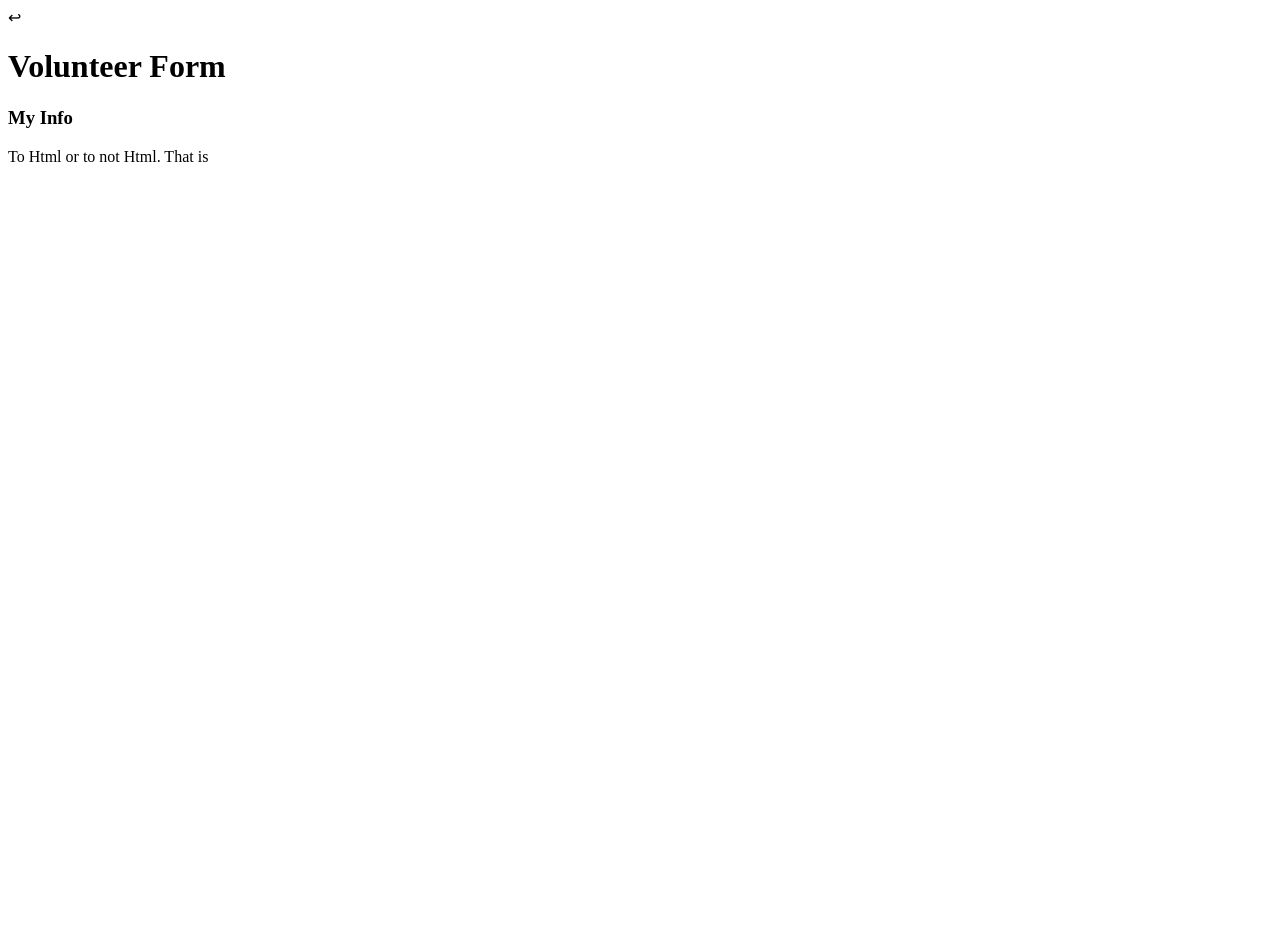
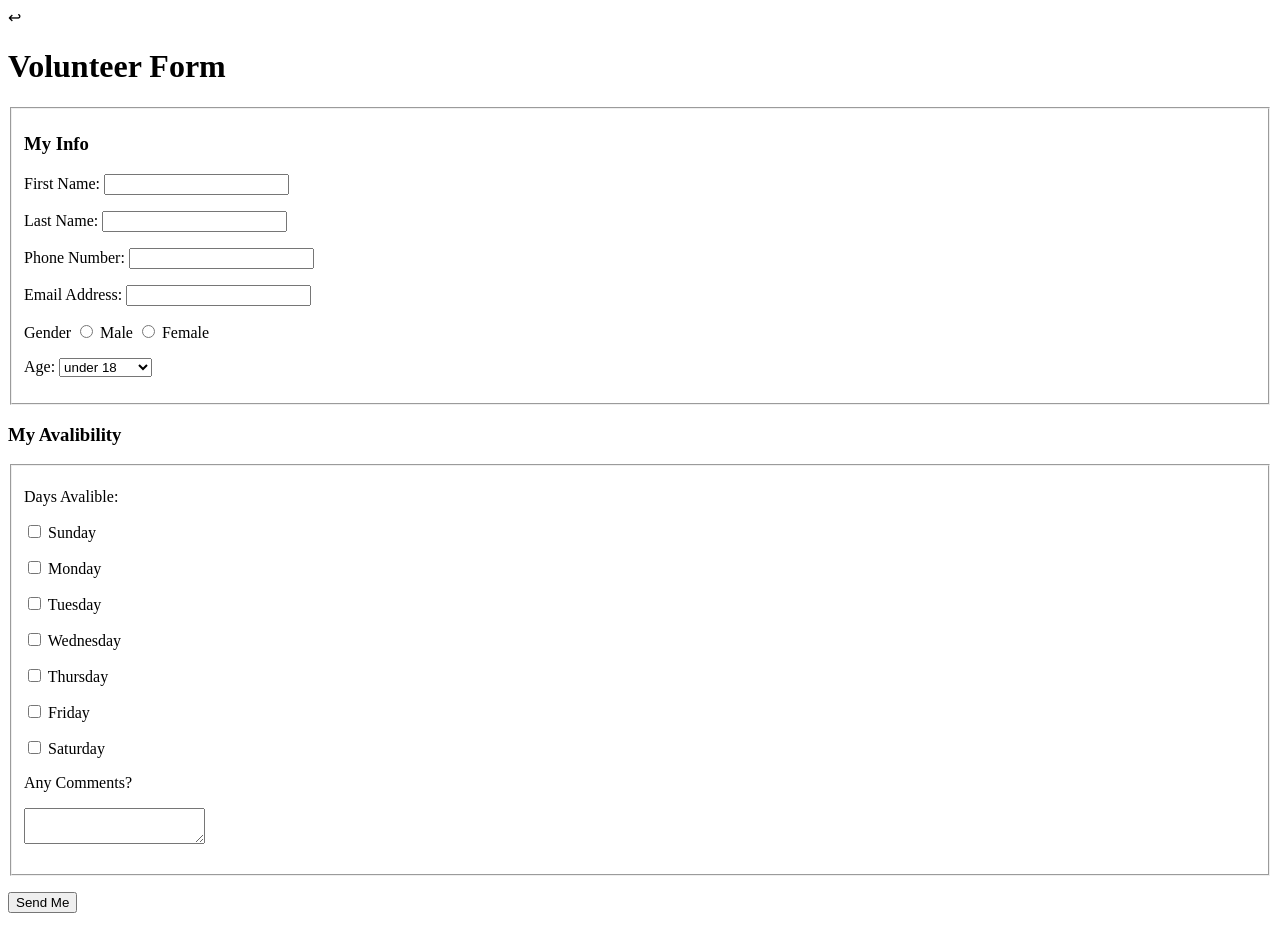
Before and after one commit to jolowu/Lab-4, a plain HTML site: page index.html in a window 1280 px wide. Before the commit the page ends 800 px from the top, so only its background shows below. Drawn offline with Linux system fonts and the light colour scheme.

Commit message:
Update index.html

```diff
--- a/index.html
+++ b/index.html
@@ -7,7 +7,90 @@
 </head>
 <body>
   <h1>Volunteer Form</h1>
-  <h3>My Info</h3>
-  <p>To Html or to not Html. That is </p>
+  <form action="http://bloomingdale.sat.iit.edu/kriedan/lab3formscript.php" method="post">
+    <fieldset>
+
+      <h3>My Info</h3>
+      <p>
+        <label for="first_name">First Name: </label>
+        <input type="text" id="first_name" name="first_name_field">
+      </p>
+      <p>
+        <label for="last_name">Last Name: </label>
+        <input type="text" id="last_name" name="last_name_field">
+      </p>
+      <p>
+        <label for="phone_number">Phone Number: </label>
+        <input type="tel" id="phone_number" name="phone_field">
+      </p>
+      <p>
+        <label for="email">Email Address: </label>
+        <input type="email" id="email" name="email_field">
+      </p>
+      <p>
+        Gender
+        <input type="radio" id="male" name="gender_field" value="Male">
+        <label for="male">Male</label>
+        <input type="radio" id="female" name="gender_field" value="Female">
+        <label for="female">Female</label>
+       </p>
+      <p>
+        <label for="age">Age: </label>
+        <select name="age_field" id="age">
+          <option value="under 18">under 18</option>
+          <option value="18 - 24">18 - 24</option>
+          <option value="25 - 34">25 - 34</option>
+          <option value="35 - 44">35 - 44</option>
+          <option value="45 - 54">45 - 54</option>
+          <option value="55 - 54">55 - 64</option>
+          <option value="65 and over">65 and over</option>
+        </select>
+      </p>
+    </fieldset>
+
+    <h3>My Avalibility</h3>
+    <fieldset>
+
+      <p>Days Avalible:</p>
+      <p>
+        <input type="checkbox" id="Sunday" value="Sunday" name="available_field[]">
+        <label for="Sunday">Sunday</label>
+      </p>
+      <input type="hidden" value="jolowu" name="hidden_field">
+      <p>
+        <input type="checkbox" id="Monday" value="Monday" name="available_field[]">
+        <label for="Monday">Monday</label>
+      </p>
+      <p>
+        <input type="checkbox" id="Tuesday" value="Tuesday" name="available_field[]">
+        <label for="Tuesday">Tuesday</label>
+      </p>
+      <p>
+        <input type="checkbox" id="Wednesday" value="Wednesday" name="available_field[]">
+        <label for="Wednesday">Wednesday</label>
+      </p>
+      <p>
+        <input type="checkbox" id="Thursday" value="Thursday" name="available_field[]">
+        <label for="Thursday">Thursday</label>
+      </p>
+      <p>
+        <input type="checkbox" id="Friday" value="Friday" name="available_field[]">
+        <label for="Friday">Friday</label>
+      </p>
+      <p>
+        <input type="checkbox" id="Saturday" value="Saturday" name="available_field[]">
+        <label for="Saturday">Saturday</label>
+      </p>
+      <p>Any Comments?</p>
+      <p>
+        <textarea name="comments_field" ></textarea>
+      </p>
+    </fieldset>
+
+    <p>
+      <input type="submit" value="Send Me">
+    </p>
+  </form>
+</body>
 </body>
 </html>
```
